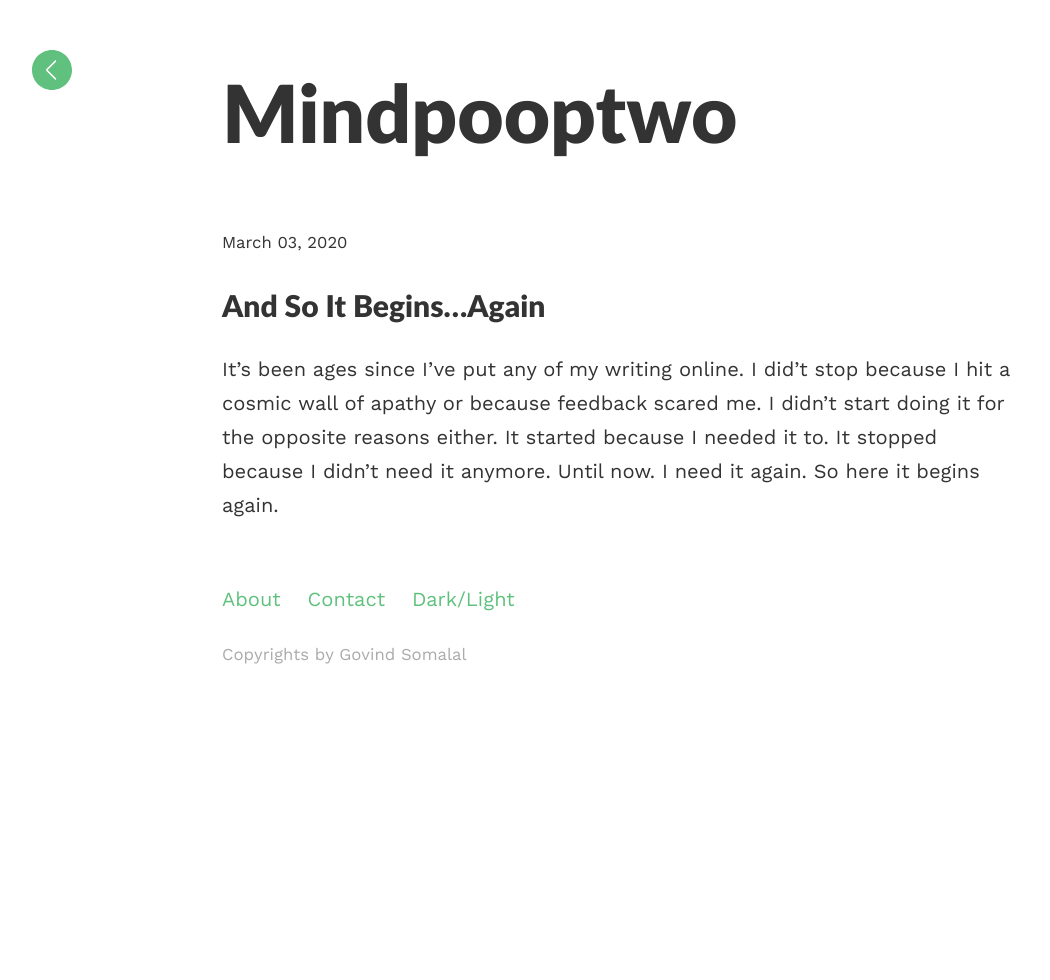
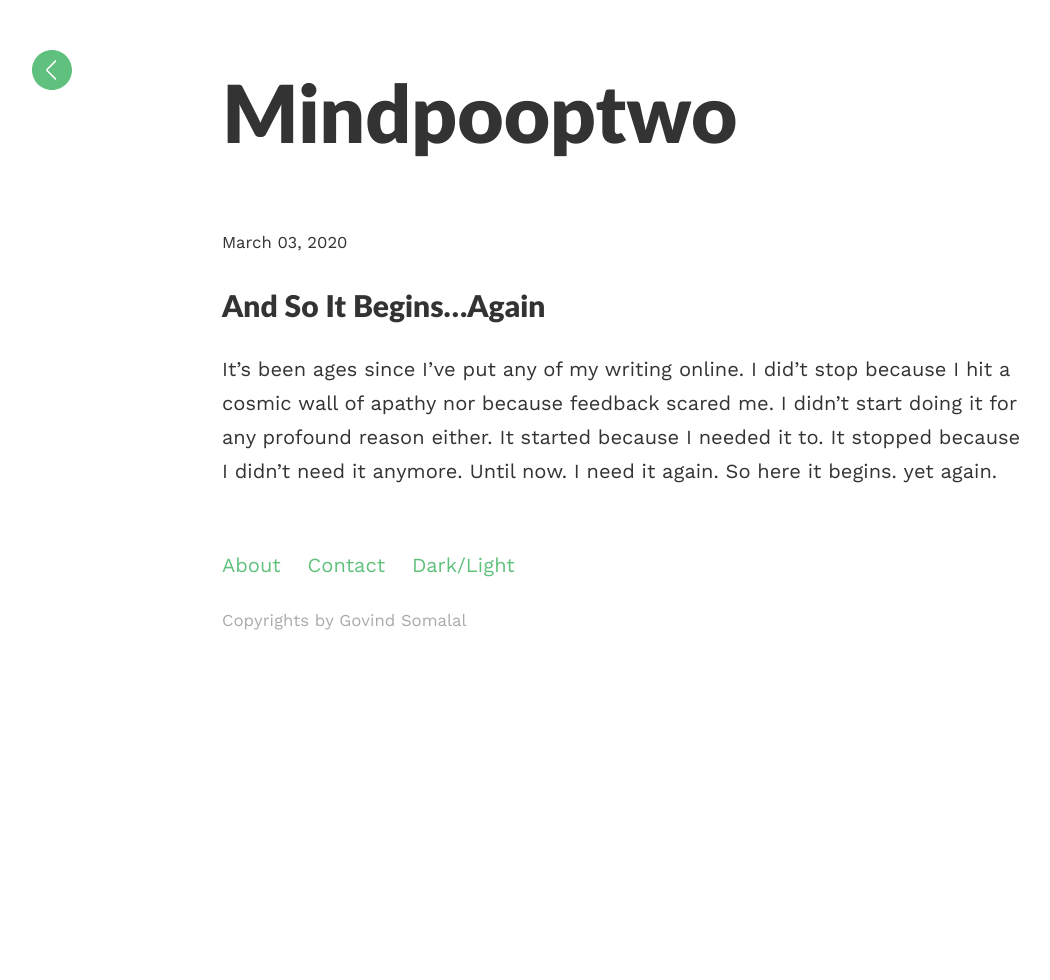
Before and after one commit to govindKAG/govindKAG.github.io, a Jekyll site: the page built from _posts/2020-3-3-mindpooptwo.md, in a window 1280 px wide. Shown: the whole page, without its empty margins (18-1068 px from the left). Built offline with Jekyll 4.4.1, drawn with Linux system fonts in a browser that asks for light colours; our own code applies the rules of GitHub Pages for plain Markdown files.

Commit message:
minor edit

```diff
--- a/_posts/2020-3-3-mindpooptwo.md
+++ b/_posts/2020-3-3-mindpooptwo.md
@@ -1,3 +1,3 @@
 # And so it begins...again
 
-It's been ages since I've put any of my writing online. I did't stop because I hit a cosmic wall of apathy or because feedback scared me. I didn't start doing it for the opposite reasons either. It started because I needed it to. It stopped because I didn't need it anymore. Until now. I need it again. So here it begins again.
+It's been ages since I've put any of my writing online. I did't stop because I hit a cosmic wall of apathy nor because feedback scared me. I didn't start doing it for any profound reason either. It started because I needed it to. It stopped because I didn't need it anymore. Until now. I need it again. So here it begins. yet again.
```
